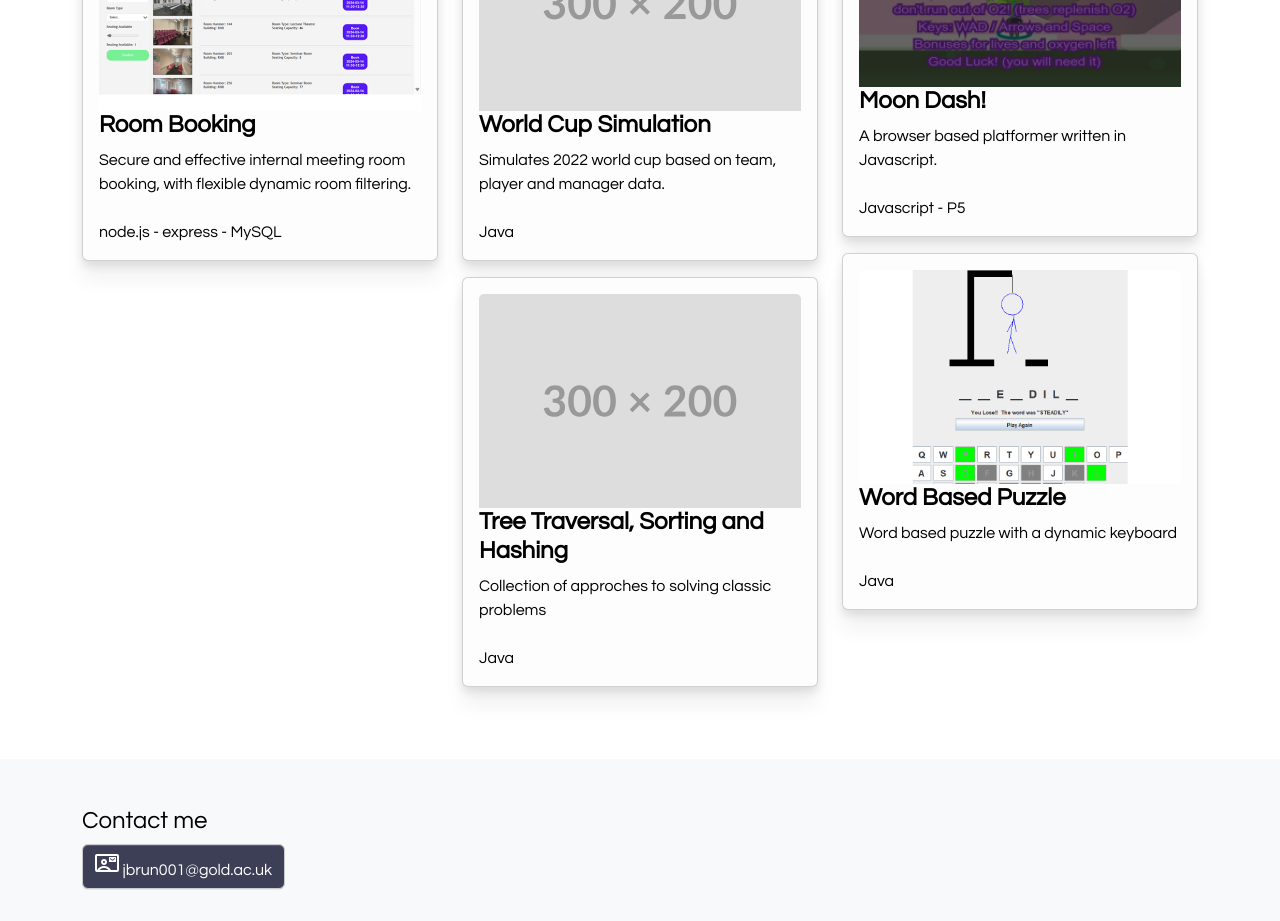
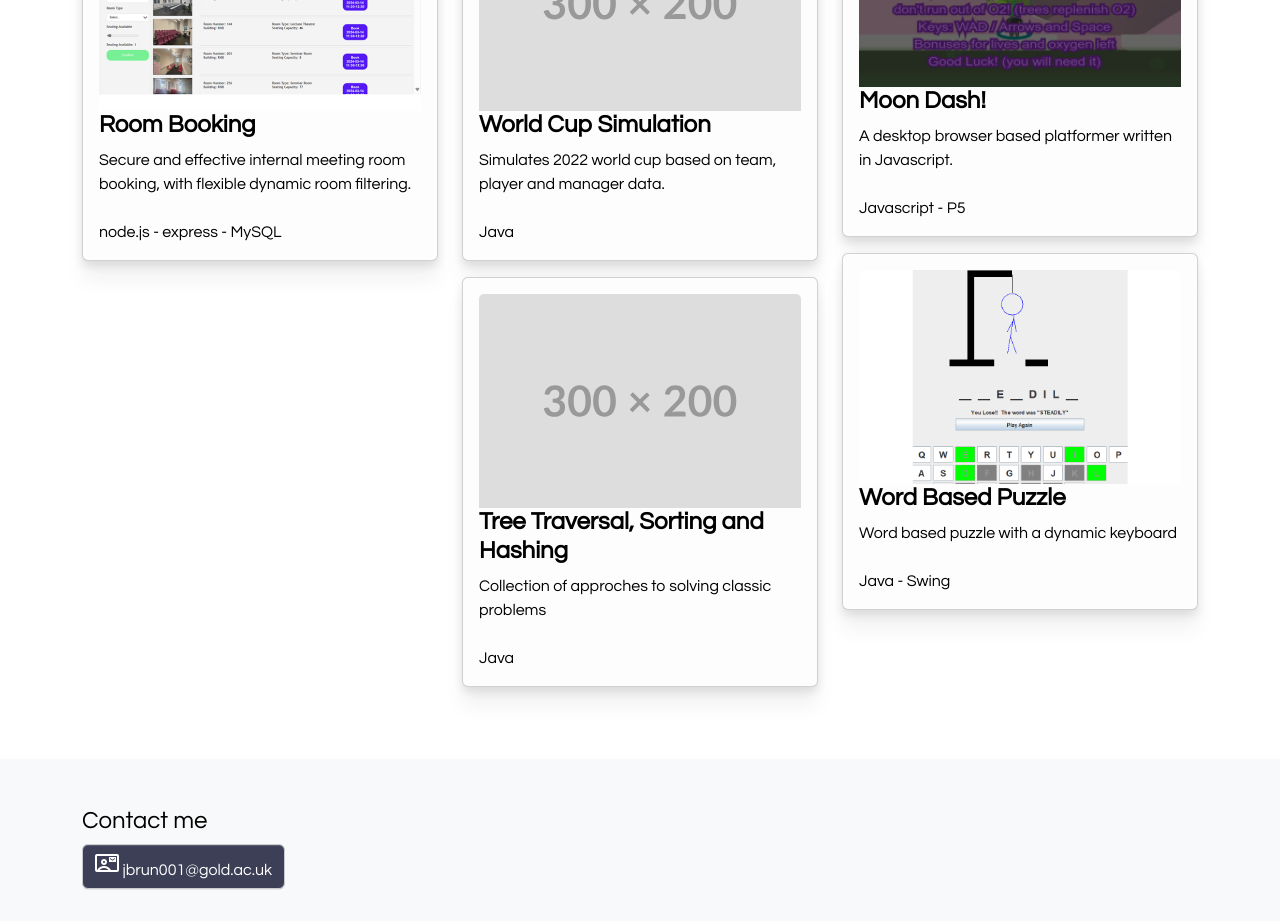
Before and after one commit to jbrun001/jbrun001.github.io, a plain HTML site: page allprojects.html in a window 1280 px wide. Shown: the part 880-1801 px from the top of the page. Drawn offline with nearby package versions, Linux system fonts and the light colour scheme.

Commit message:
update for formatting

```diff
--- a/allprojects.html
+++ b/allprojects.html
@@ -123,14 +123,14 @@
               </a>
               <!-- project detail - a title and a description -->
               <h4 class="card-title">Moon Dash!</h4>
-              <p class="card-text">A browser based platformer written in Javascript. </br>  </br>Javascript - P5</p>
+              <p class="card-text">A desktop browser based platformer written in Javascript. </br>  </br>Javascript - P5</p>
             </article>
             <a href="https://github.com/jbrun001/wordpuzzle/blob/main/README.md" class="card-link">
               <article class="card">
                 <img src="./media/projects/project-wordpuzzle900x600.png" alt="Word based puzzle" class="card-img-top">
                 <!-- project detail - a title and a description -->
                 <h4 class="card-title">Word Based Puzzle</h4>
-                <p class="card-text">Word based puzzle with a dynamic keyboard</br></br>Java</p>
+                <p class="card-text">Word based puzzle with a dynamic keyboard</br></br>Java - Swing</p>
               </article>
             </a>
         </section>
```
